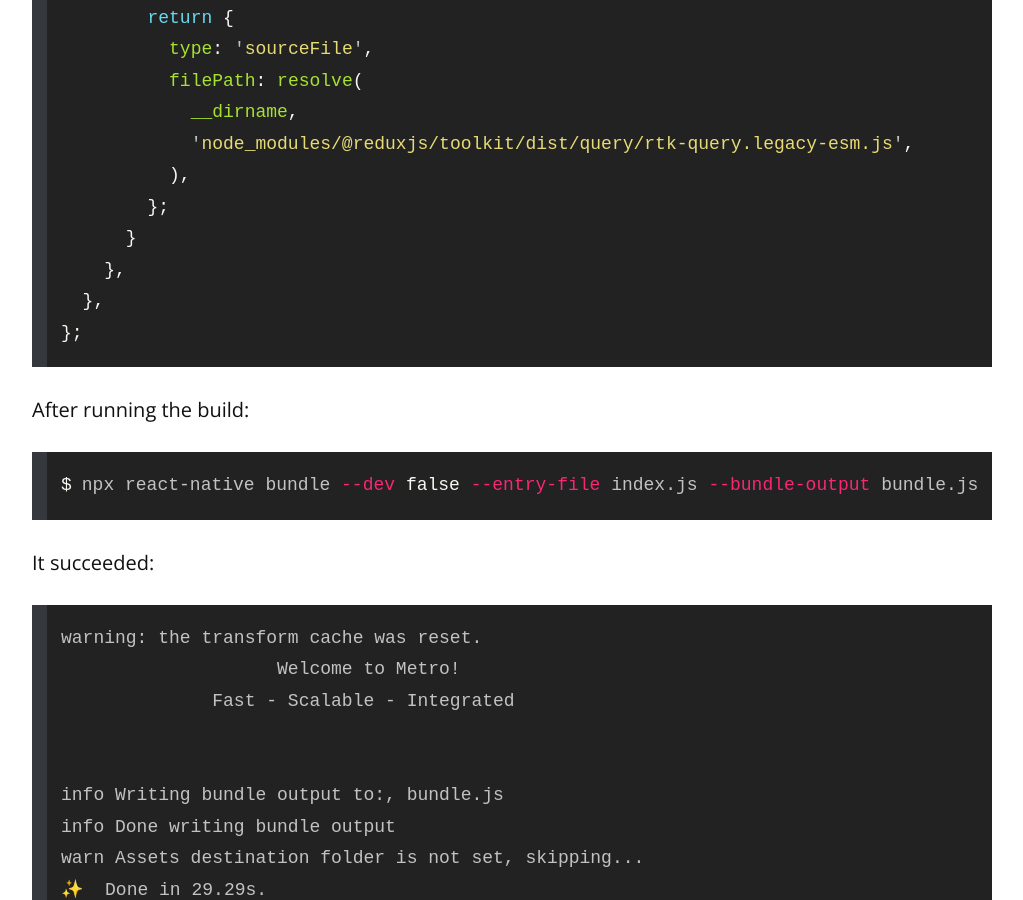
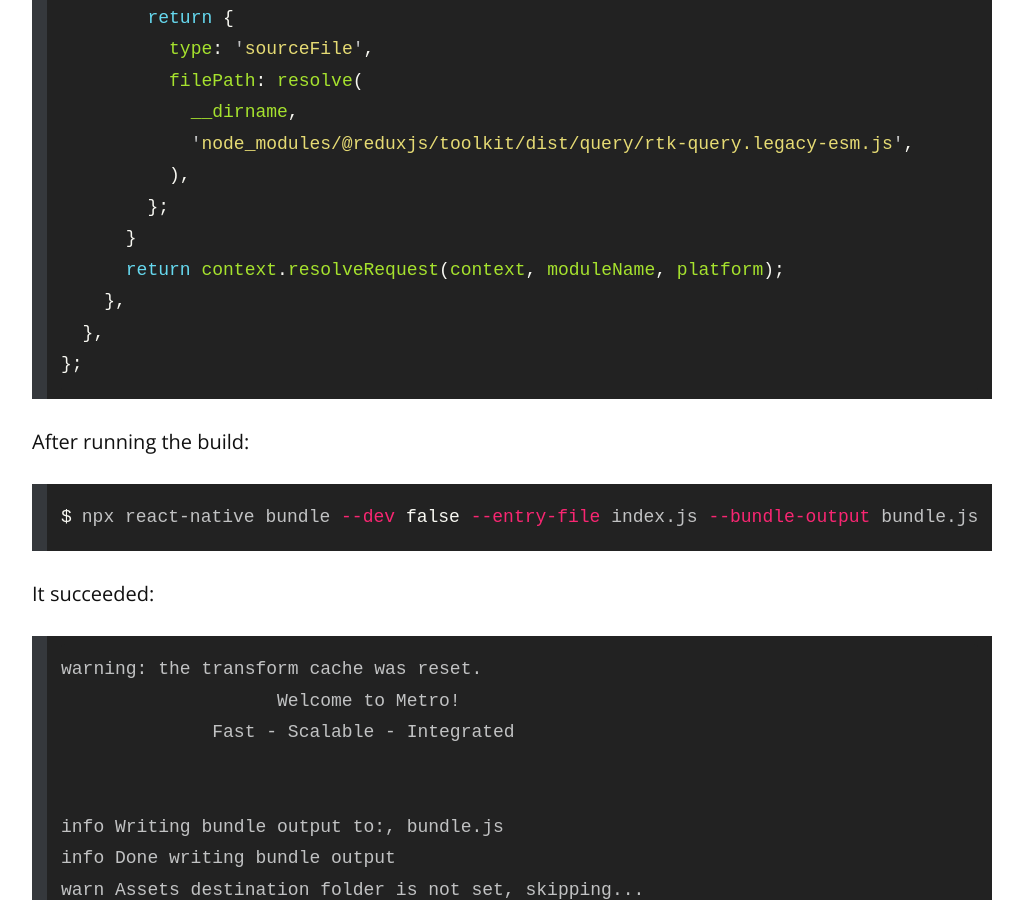
Before and after one commit to remarkablemark/remarkablemark.github.io, a Jekyll site: the page built from _posts/2024/2024-04-04-fix-react-native-redux-toolkit-error.md, in a window 1280 px wide and 900 px high, scrolled down 1861 px. Shown: the whole window, without its empty margins (128-1151 px from the left). Built offline with Jekyll 4.4.1, drawn with Linux system fonts in a browser that asks for light colours; comment, search, counter and statistics services are not loaded.

Commit message:
Update 2024-04-04-fix-react-native-redux-toolkit-error.md
Optionally, chain to the standard Metro resolver.

```diff
--- a/_posts/2024/2024-04-04-fix-react-native-redux-toolkit-error.md
+++ b/_posts/2024/2024-04-04-fix-react-native-redux-toolkit-error.md
@@ -67,6 +67,7 @@ module.exports = {
           ),
         };
       }
+      return context.resolveRequest(context, moduleName, platform);
     },
   },
 };
```
